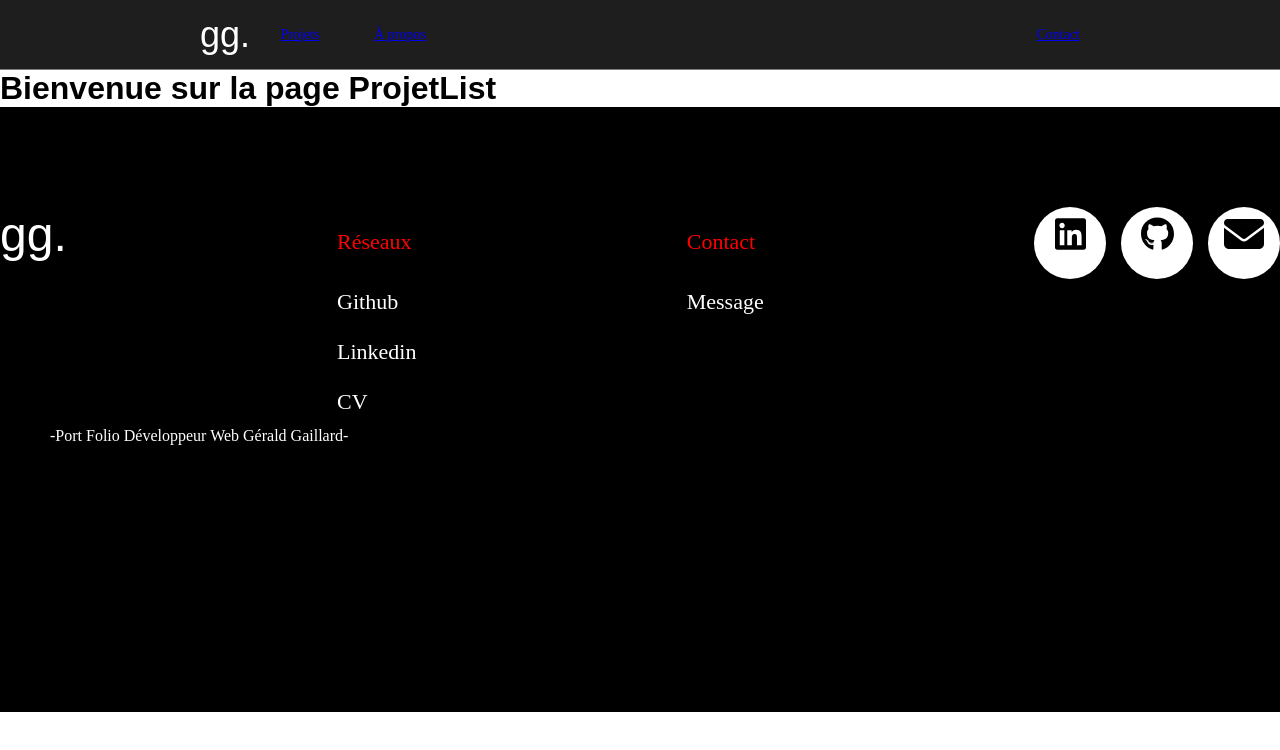
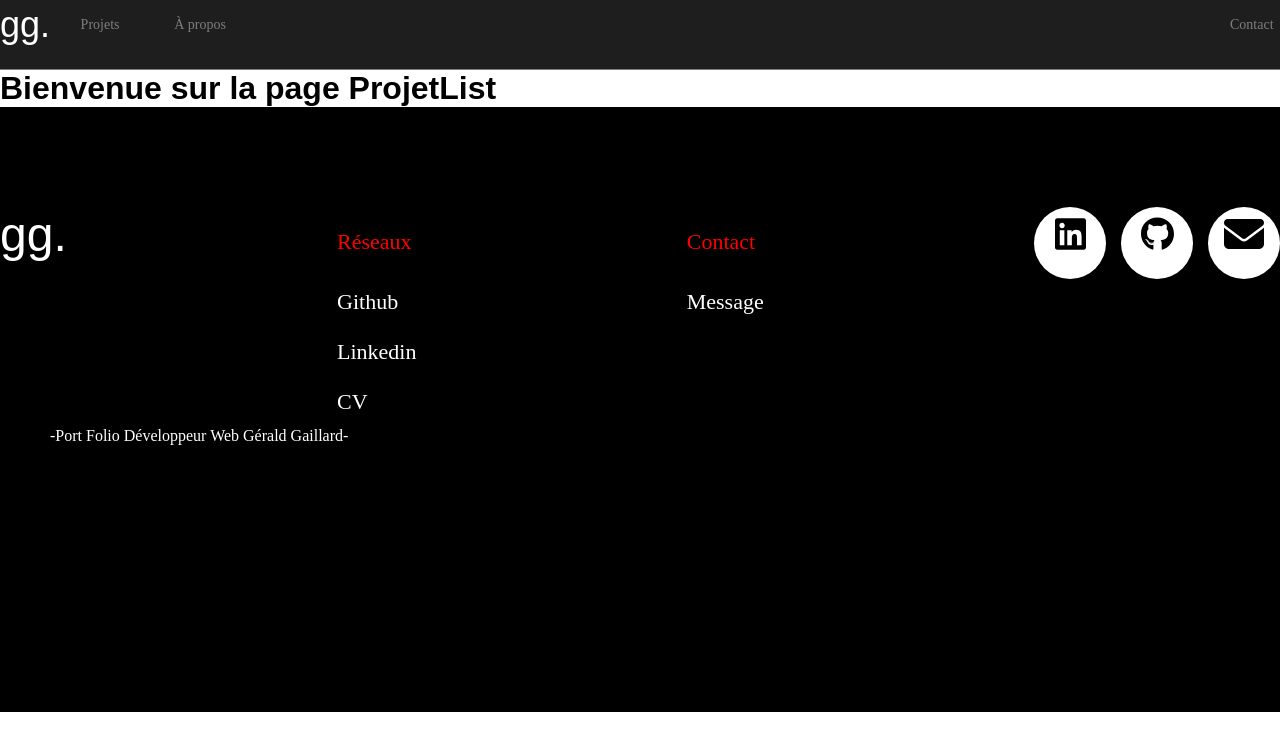
Before and after one commit to Gerald433/portFolio, a React (Create React App) app: page / in a window 1280 px wide. Shown: the top 750 px of the page. Built offline with nearby package versions, Linux system fonts and the light colour scheme.

Commit message:
Restructure the header and make it responsive

```diff
--- a/src/components/Header.js
+++ b/src/components/Header.js
@@ -1,13 +1,16 @@
 import styles from "./Header.module.scss";
 import { Link } from "react-router-dom";
-// import logo from "../assets/images/logo.jpg";
+import menuHeader from "../assets/images/menuHeader.svg";
 
 function Header() {
   return (
-    <header className={`${styles.header} d-flex `}>
+    <header className={`${styles.header}`}>
+      <div className="container d-flex">
         <div className="d-flex flex-fill ">
-        <span className={`${styles.icon} d-flex align-items-center`}>gg.</span>
-        <ul className="d-flex align-items-center">
+          <span className={`${styles.icon} d-flex align-items-center`}>
+            gg.
+          </span>
+          <ul className="d-flex align-items-center ">
             <li>
               <Link to="/">Projets</Link>
             </li>
@@ -16,10 +19,12 @@ function Header() {
             </li>
           </ul>
         </div>
-
-      <span className={`${styles.contact} d-flex align-items-center`}>
+        <div className={`${styles.contactBox} d-flex align-items-center `}>
+          <span className={`${styles.contact} d-flex align-items-center `}>
             <Link to="/contact">Contact</Link>
           </span>
+        </div>
+      </div>
     </header>
   );
 }
--- a/src/components/Header.module.scss
+++ b/src/components/Header.module.scss
@@ -1,7 +1,9 @@
-header {
+@use "../assets/styles/mixins" as mixin;
+
+.header {
+  color: var(--white-50);
   height: 70px;
-  color: var(--white-50);
-  padding-left: 200px;
+
   background-color: var(--white-12);
   border-bottom: solid var(--white-50) 1px;
 
@@ -11,24 +13,55 @@ header {
   }
 
   li {
-    width: 100px;
+    min-width: 100px;
     text-align: center;
     font-family: gt planar;
     font-size: 14px;
-    &:hover {
-      cursor: pointer;
-      color: var(--white-100);
+    @include mixin.sm-lt {
+      display: none;
+      width: 0;
+    }
+    a {
+      color: var(--white-50);
+      text-decoration: none;
+      &:hover {
+        color: var(--white-100);
+      }
     }
   }
+  .contactBox {
+    min-width: 16px;
 
-  .contact {
-    margin-right: 200px;
-    font-family: gt planar;
-    font-size: 14px;
-    // color: var(--white-50);
-    &:hover {
+
+
+
+    @include mixin.sm-lt {
+      border-top: var(--white-100) 1px solid;
+      border-bottom: var(--white-100) 1px solid;
+      width: 16px;
+      height: 9px;
+      color: transparent;
       cursor: pointer;
-      color: var(--white-100);
+    }
+
+    .contact {
+      min-height: 50px;
+
+      font-family: gt planar;
+      font-size: 14px;
+      color: var(--white-50);
+
+      a {
+        color: var(--white-50);
+        width: 50px;
+        text-decoration: none;
+        &:hover {
+          color: var(--white-100);
+        }
+        @include mixin.sm-lt {
+          display: none;
+        }
+      }
     }
   }
 }
```
Lines whose indentation alone changed are shown as unchanged.
